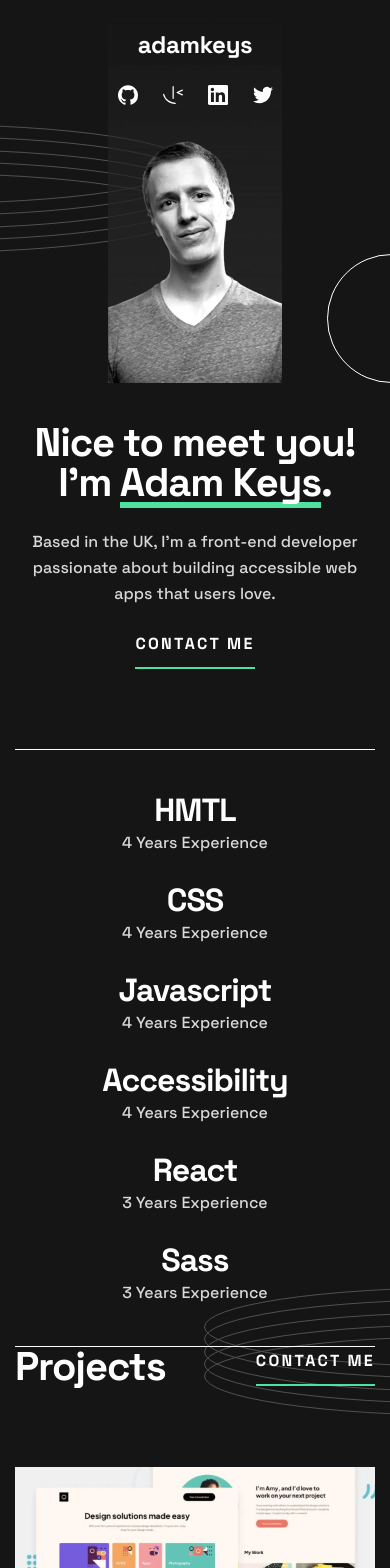
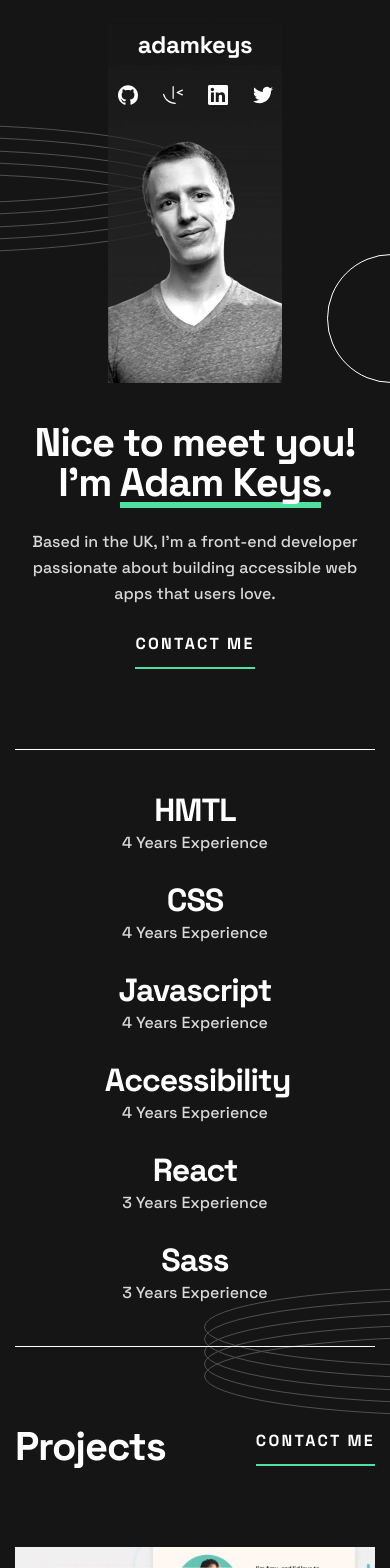
Before and after one commit to ThomasLawlor17/sample-portfolio, a React (Create React App) app: page / in a window 390 px wide. Shown: the top 1568 px of the page. Built offline with nearby package versions, Linux system fonts and the light colour scheme.

Commit message:
finish styling v1

```diff
--- a/package.json
+++ b/package.json
@@ -10,11 +10,13 @@
     "@types/node": "^16.18.38",
     "@types/react": "^18.2.15",
     "@types/react-dom": "^18.2.7",
+    "@types/scrollreveal": "^0.0.8",
     "prop-types": "^15.8.1",
     "react": "^18.2.0",
     "react-dom": "^18.2.0",
     "react-router-dom": "^6.14.1",
     "react-scripts": "5.0.1",
+    "scrollreveal": "^4.0.9",
     "styled-components": "^6.0.4",
     "typescript": "^4.9.5",
     "web-vitals": "^2.1.4"
--- a/src/App.tsx
+++ b/src/App.tsx
@@ -4,15 +4,21 @@ import Hero from "./components/sections/Hero";
 import Projects from "./components/sections/Projects";
 import Contact from "./components/sections/Contact";
 import { styled } from "styled-components";
+import { useEffect, useState } from "react";
 
 const StyledMain = styled.main`
 padding-top: 198px;
+display: flex;
+flex-direction: column;
+gap: 140px;
 
 @media (max-width: 769px) {
   padding-top: 151px;
+  gap: 100px;
 }
 @media (max-width: 414px) {
   padding-top: 423px;
+  gap: 80px;
 }
 `
 
@@ -21,11 +27,21 @@ padding-top: 198px;
 const App = () => {
   const location = useLocation()
 
+  const [isMounted, setIsMounted] = useState(false)
+
+  useEffect(() => {
+    if (!isMounted) {
+      setTimeout(() => {
+        setIsMounted(true)
+      }, 1000)
+    }
+  }, [isMounted])
+
   return (
     <>
     <Layout location={location}>
       <StyledMain>
-      <Hero/>
+      <Hero isMounted={isMounted}/>
       <Projects/>
       <Contact/>
       </StyledMain>
--- a/src/Style/GlobalStyle.ts
+++ b/src/Style/GlobalStyle.ts
@@ -115,6 +115,60 @@ html {
   a {
     text-decoration: none;
   }
+
+  @keyframes scale {
+    from {scale: 0};
+    to {scale: 1};
+  }
+  @keyframes slide-appear-lr {
+    from {
+      transform: translateX(-40px);
+      opacity: 0;
+    }
+    to {
+      transform: translateX(0);
+      opacity: 1;
+    }
+  }
+  @keyframes slide-appear-rl {
+    from {
+      transform: translateX(40px);
+      opacity: 0;
+    }
+    to {
+      transform: translateX(0);
+      opacity: 1;
+    }
+  }
+  @keyframes slide-appear-du {
+    from {
+      transform: translateY(40px);
+      opacity: 0;
+    }
+    to {
+      transform: translateY(0);
+      opacity: 1;
+    }
+  }
+  @keyframes slide-appear-ud {
+    from {
+      transform: translateY(-40px);
+      opacity: 0;
+    }
+    to {
+      transform: translateY(0);
+      opacity: 1;
+    }
+  }
+  @keyframes appear {
+    from {
+      opacity: 0;
+    }
+    to {
+      opacity: 1;
+    }
+  }
+
 `
 
 export default GlobalStyle
--- a/src/components/Nav.tsx
+++ b/src/components/Nav.tsx
@@ -7,6 +7,9 @@ import { loaderDelay } from '../utils'
 interface HeaderProps {
   $scrollDirection: string;
   $scrolledToTop: boolean;
+}
+interface ListProps {
+  isMounted: boolean
 }
 
 
@@ -55,6 +58,7 @@ a {
   letter-spacing: -0.444px;
 
   &#logo {
+    animation: slide-appear-ud 1s linear;
     position: relative;
 
     &::after {
@@ -89,10 +93,28 @@ a {
   }
 }`
 
-const StyledList = styled.ul`
+const StyledList = styled.ul<ListProps>`
 ${({theme}) => theme.mixins.flexCenter}
 gap: 23px;
 padding-right: 30px;
+
+li {
+  animation: slide-appear-ud 1s linear;
+  &:nth-of-type(2) {
+    animation-delay: 0.2s;
+  }
+  &:nth-of-type(3) {
+    animation-delay: 0.5s;
+  }
+  &:nth-of-type(4) {
+    animation-delay: 0.8s;
+  }
+  ${props => !props.isMounted ? css`
+  &:nth-of-type(2), &:nth-of-type(3), &:nth-of-type(4) {
+    opacity: 0;
+  }
+  ` : ''}
+}
 
 svg {
   path {
@@ -127,7 +149,7 @@ export default function Nav({isHome}: {isHome: boolean}) {
   useEffect(() => {
     const timeout = setTimeout(() => {
       setIsMounted(true);
-    }, 100);
+    }, 1000);
 
     window.addEventListener('scroll', handleScroll);
 
@@ -137,16 +159,12 @@ export default function Nav({isHome}: {isHome: boolean}) {
     };
   }, []);
 
-  const timeout = isHome ? loaderDelay : 0;
-  const fadeClass = isHome ? 'fade' : '';
-  const fadeDownClass = isHome ? 'fadedown' : '';
-
 
   return (
     <StyledHeader $scrollDirection={scrollDirection} $scrolledToTop={scrolledToTop}>
       <StyledNav>
         <a id='logo' href="/">adamkeys</a>
-        <StyledList>
+        <StyledList isMounted={isMounted}>
           <li><a href="/"><Icon name='github'/></a></li>
           <li><a href="http://"><Icon name='frontend'/></a></li>
           <li><a href="//"><Icon name='linkedin'/></a></li>
--- a/src/components/sections/Hero.tsx
+++ b/src/components/sections/Hero.tsx
@@ -1,11 +1,10 @@
 import { css, styled } from "styled-components"
 import Pattern from "../icons/Pattern"
-import { useState } from "react"
+import { useEffect, useState } from "react"
 
-interface ContentProps {
-  width: number
+interface ListProps {
+  isMounted: boolean
 }
-
 
 const StyledSection = styled.section`
 display: flex;
@@ -59,7 +58,7 @@ gap: 72px;
 }
 `
 
-const StyledContent = styled.div<ContentProps>`
+const StyledContent = styled.div`
 display: flex;
 align-items: flex-start;
 flex-direction: column;
@@ -68,6 +67,7 @@ border-bottom: 1px inset var(--white);
 
 h1 {
   cursor: default;
+  animation: slide-appear-lr 1s linear;
   span {
     background-image: linear-gradient(
       to right,
@@ -103,10 +103,12 @@ p.about {
   width: 445px;
   color: var(--light-grey);
   margin-top: 37px;
+  animation: appear 1s linear;
 }
 button {
   ${({theme}) => theme.mixins.button};
   margin-top: 66px;
+  animation: slide-appear-du 1s linear;
 }
 
 
@@ -119,19 +121,15 @@ button {
   top: 0;
   right: 11.785714%;
   z-index: -1;
+  animation: slide-appear-rl 1s linear;
 
   svg {
     position: absolute;
     left: -64px;
     bottom: 70px;
+    animation: scale 1s linear;
   }
 }
-
-
-
-
-
-
 
 @media (max-width: 769px) {
   padding-bottom: 60px;
@@ -202,22 +200,49 @@ button {
 
 `
 
-const StyledList = styled.ul`
+const StyledList = styled.ul<ListProps>`
 display: grid;
-grid-template-columns: repeat(auto-fill, minmax(345px, 1fr));
+grid-template-columns: repeat(auto-fill, minmax(auto, 345px));
 row-gap: 58px;
 
 li {
-
   p {
     color: var(--light-grey);
     padding-top: 14px;
   }
+  animation: slide-appear-du 1s linear;
+  &:nth-of-type(2) {
+    animation-delay: 0.33s;
+  }
+  &:nth-of-type(3) {
+    animation-delay: 0.66s;
+  }
+  ${props => !props.isMounted ? css`
+  &:nth-of-type(2), &:nth-of-type(3) {
+    opacity: 0;
+  }` : ''}
+
+}
+@media (max-width: 769px) {
+  grid-template-columns: repeat(2, minmax(auto, 345px));
+  li {
+    width: 50%;
+    &:nth-of-type(4) {
+      animation-delay: 1s;
+    }
+    ${props => !props.isMounted ? css`
+    &:nth-of-type(4) {
+      opacity: 0;
+    }` : ''}
+  }
 }
 @media (max-width: 414px) {
+  display: flex;
+  flex-direction: column;
+  align-items: center;
   text-align: center;
   padding-bottom: 40px;
-  row-gap: 24px;
+  gap: 24px;
   li {
     p {
       padding-top: 0;
@@ -226,17 +251,23 @@ li {
 }
 `
 
-export default function Hero() {
+export default function Hero({isMounted}: {isMounted: boolean}) {
 
   const [width, setWidth] = useState(window.innerWidth)
 
-  console.log(width)
+  useEffect(() => {
+    const handleResize = () => {
+      setWidth(window.innerWidth)
+    }
+    window.addEventListener("resize", handleResize)
+    return () => window.removeEventListener("resize", handleResize)
+  }, [])
 
 
 
   return (
     <StyledSection>
-      <StyledContent width={width}>
+      <StyledContent>
       <h1>Nice to {width > 414 && width < 770 ? <br/> : ''}meet you!{width < 414 || width > 770 ? <br/> : ''} I'm <span>Adam&nbsp;Keys</span>.</h1>
       <p className="about">Based in the UK, I’m a front-end developer passionate about building accessible web apps that users love.</p>
       <button>Contact me</button>
@@ -244,7 +275,7 @@ export default function Hero() {
         <Pattern name='circle'/>
       </div>
       </StyledContent>
-        <StyledList>
+        <StyledList isMounted={isMounted}>
           <li><h2>HMTL</h2><p>4 Years Experience</p></li>
           <li><h2>CSS</h2><p>4 Years Experience</p></li>
           <li><h2>Javascript</h2><p>4 Years Experience</p></li>
--- a/src/components/sections/Projects.tsx
+++ b/src/components/sections/Projects.tsx
@@ -1,4 +1,7 @@
 import { styled } from "styled-components"
+import sr from "../../utils/sr"
+import {srConfig} from '../../config'
+import { useEffect, useRef, useState } from "react"
 
 
 const StyledSection = styled.section`
@@ -123,8 +126,25 @@ a {
 
 export default function Projects() {
 
-    const width = window.innerWidth
+    const revealTitle = useRef<HTMLHeadingElement>(null)
+    const revealProjects = useRef<(HTMLDivElement | null)[]>([])
 
+    useEffect(() => {
+        sr?.reveal(revealTitle.current!, srConfig())
+        revealProjects.current.forEach((ref, i) => {
+            sr?.reveal(ref!, srConfig(i + 100))
+        })
+    }, [])
+
+    const [width, setWidth] = useState(window.innerWidth)
+
+    useEffect(() => {
+      const handleResize = () => {
+        setWidth(window.innerWidth)
+      }
+      window.addEventListener("resize", handleResize)
+      return () => window.removeEventListener("resize", handleResize)
+    }, [])
 
     const projects = [
         {
@@ -153,16 +173,15 @@ export default function Projects() {
         }
     ]
 
-
   return (
     <StyledSection>
-        <header>
+        <header ref={revealTitle}>
             <h1>Projects</h1>
             <button>Contact me</button>
         </header>
         <div className="grid">
             {projects.map((p, i) => (
-                <StyledProject key={i}>
+                <StyledProject key={i} ref={(ref) => (revealProjects.current[i] = ref)}>
                     <div className="p-img" style={{backgroundImage: `url(${process.env.PUBLIC_URL}/assets/images/thumbnail-project-${i + 1}-large.webp)`}}>
                     {width >= 770 ?
                     <>
--- /dev/null
+++ b/src/config.ts
@@ -0,0 +1,16 @@
+
+export const srConfig = (delay: number = 200, viewFactor: number = 0.25) => ({
+		origin: "bottom",
+		distance: "20px",
+		duration: 500,
+		delay,
+		rotate: { x: 0, y: 0, z: 0 },
+		opacity: 0,
+		scale: 1,
+		easing: "cubic-bezier(0.645, 0.045, 0.355, 1)",
+		mobile: true,
+		reset: false,
+		useDelay: "always",
+		viewFactor,
+		viewOffset: { top: 0, right: 0, bottom: 0, left: 0 },
+	})
--- /dev/null
+++ b/src/utils/sr.ts
@@ -0,0 +1,6 @@
+import ScrollReveal from 'scrollreveal';
+
+const isSSR = typeof window === 'undefined';
+const sr = isSSR ? null : ScrollReveal();
+
+export default sr;
```
Also changed, not shown: 1 other file (tests, documents, lock files or other folders).
